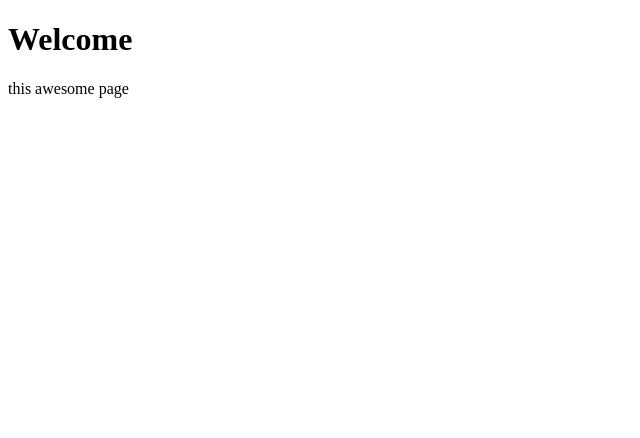
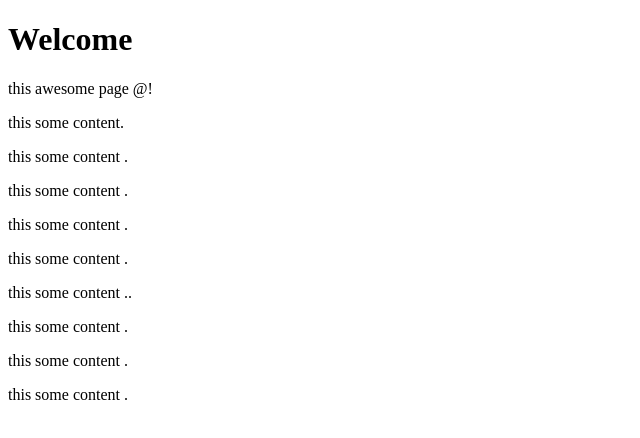
Before and after one commit to Mikbel/okkywort, a plain HTML site: page index.html in a window 1280 px wide. Shown: the whole page, without its empty margins (0-640 px from the left). Drawn offline with Linux system fonts and the light colour scheme.

Commit message:
Add paragraph to index

```diff
--- a/index.html
+++ b/index.html
@@ -2,4 +2,13 @@
 <meta charset ="UTF-8">
 <title> MO's Web Page</title>
 <h1> Welcome </h1>
-<p> this awesome page</p>
+<p> this awesome page @!
+<p> this some content.
+<p> this some content .
+<p> this some content .
+<p> this some content .
+<p> this some content .
+<p> this some content ..
+<p> this some content .
+<p> this some content .
+<p> this some content .
```
